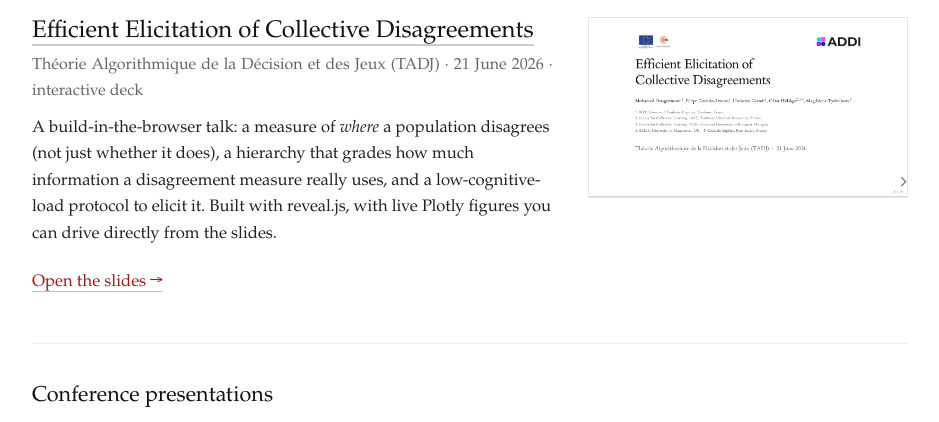
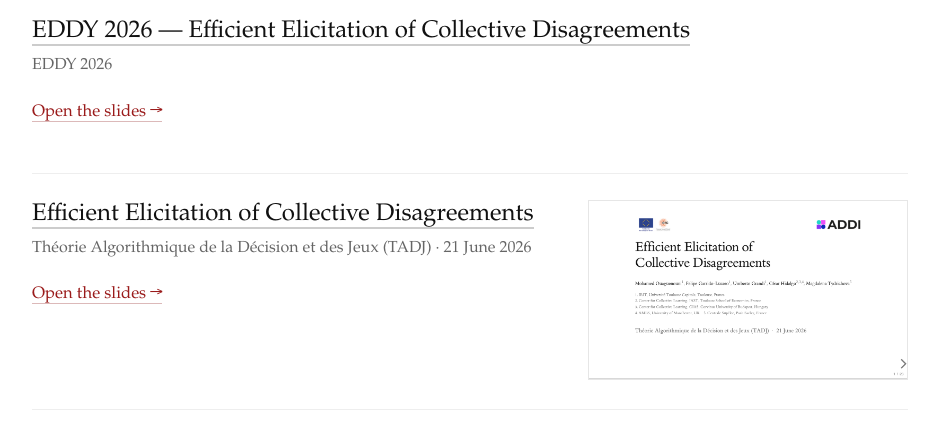
Before and after one commit to ouaguenouni/ouaguenouni.github.io, a plain HTML site: page index.html in a window 1280 px wide. Both pictures are taken after a click on the tab "Talks". Shown: the part 314-736 px from the top of the page, without its empty margins (170-1109 px from the left). Drawn offline with Linux system fonts and the light colour scheme; a web font is replaced by a local one.

Commit message:
Feature EDDY 2026 and remove talk description paragraphs

```diff
--- a/index.html
+++ b/index.html
@@ -72,7 +72,7 @@
         </div>
 
         <p class="preview-cta-wrap">
-            <a class="preview-cta" href="presentations/elicitation-collective-disagreement/index.html">A glimpse of what I'm working on <span class="arr">&rarr;</span></a>
+            <a class="preview-cta" href="presentations/eddy-2026/index.html">A glimpse of what I'm working on <span class="arr">&rarr;</span></a>
         </p>
 
         <div class="themes">
@@ -100,7 +100,7 @@
                     <p class="pub-authors"><span class="me">Mohamed Ouaguenouni</span>, Felipe Garrido-Lucero, Umberto Grandi, César A. Hidalgo, Magdaléna Tydrichová</p>
                     <p class="pub-venue">Preprint · arXiv, 2026</p>
                     <p class="pub-gloss">A measure — and a low-cognitive-load protocol — for eliciting <em>where</em> a population genuinely splits, not merely whether it agrees.</p>
-                    <p class="pub-links"><a href="https://arxiv.org/abs/2605.19521" target="_blank" rel="noopener">arXiv</a><a class="live" href="presentations/elicitation-collective-disagreement/index.html">interactive slides →</a></p>
+                    <p class="pub-links"><a href="https://arxiv.org/abs/2605.19521" target="_blank" rel="noopener">arXiv</a><a class="live" href="presentations/eddy-2026/index.html">Slides →</a></p>
                 </div>
                 <div class="pub-image">
                     <a href="https://arxiv.org/abs/2605.19521" target="_blank" rel="noopener" tabindex="-1"><img src="images/papers/elicitation-disagreement.jpg" alt="" loading="lazy"></a>
@@ -179,11 +179,18 @@
     <section class="panel" id="panel-talks" role="tabpanel" aria-labelledby="tab-talks" hidden>
         <h2>Talks</h2>
 
+        <article class="talk featured talk-text">
+            <div class="talk-body">
+                <h3 class="talk-title"><a href="presentations/eddy-2026/index.html">EDDY 2026 — Efficient Elicitation of Collective Disagreements</a></h3>
+                <p class="talk-meta">EDDY 2026</p>
+                <p class="talk-links"><a class="live" href="presentations/eddy-2026/index.html">Open the slides →</a></p>
+            </div>
+        </article>
+
         <article class="talk featured">
             <div class="talk-body">
                 <h3 class="talk-title"><a href="presentations/elicitation-collective-disagreement/index.html">Efficient Elicitation of Collective Disagreements</a></h3>
-                <p class="talk-meta">Théorie Algorithmique de la Décision et des Jeux (TADJ) · 21 June 2026 · interactive deck</p>
-                <p class="talk-desc">A build-in-the-browser talk: a measure of <em>where</em> a population disagrees (not just whether it does), a hierarchy that grades how much information a disagreement measure really uses, and a low-cognitive-load protocol to elicit it. Built with reveal.js, with live Plotly figures you can drive directly from the slides.</p>
+                <p class="talk-meta">Théorie Algorithmique de la Décision et des Jeux (TADJ) · 21 June 2026</p>
                 <p class="talk-links"><a class="live" href="presentations/elicitation-collective-disagreement/index.html">Open the slides →</a></p>
             </div>
             <a class="talk-thumb" href="presentations/elicitation-collective-disagreement/index.html"><img src="presentations/elicitation-collective-disagreement/figs/talk-thumb.png" alt="Title slide of the disagreement-elicitation talk" loading="lazy"></a>
--- a/style.css
+++ b/style.css
@@ -363,6 +363,7 @@ body {                      /* a comfortable single reading column */
 /* ---- talks page ---- */
 .talk.featured { display: grid; grid-template-columns: 1fr 320px; gap: 2.2rem; align-items: start;
     margin: 1.2rem 0 1.6rem; padding-bottom: 1.8rem; border-bottom: 1px solid #eee; }
+.talk.featured.talk-text { grid-template-columns: 1fr; }
 .talk-title { font-style: normal; font-weight: 400; font-size: 1.5rem; line-height: 1.28; margin: 0 0 .35rem; }
 .talk-title a { text-decoration: none; border-bottom: 2px solid #ccc; }
 .talk-title a:hover { border-bottom-color: #111; }
```
Also changed, not shown: index_template.html (+11 -4 lines), presentations/index.html (+4 -6 lines).
